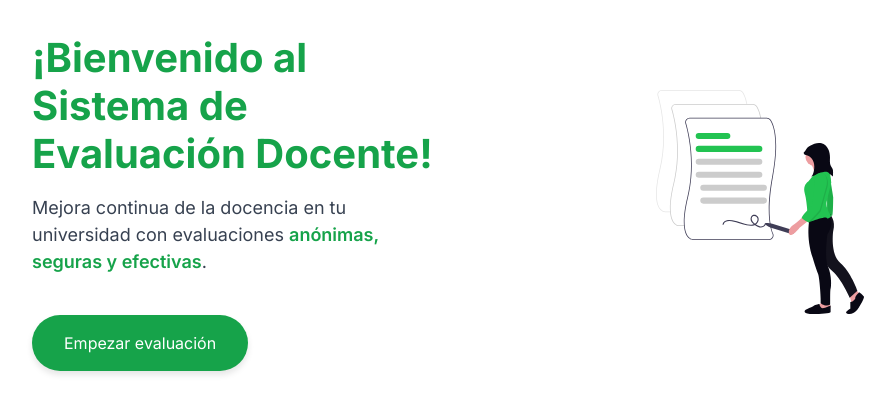
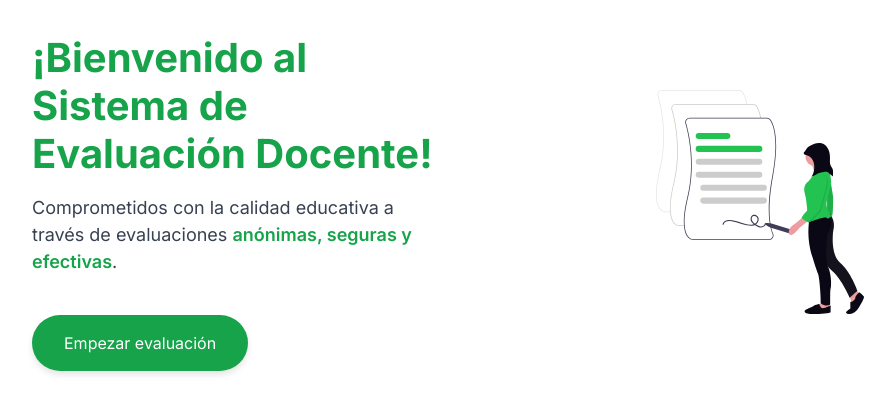
Before and after one commit to paultb3/sistema-evaluacion, a Django app: page / in a window 1280 px wide. Shown: the part 154-568 px from the top of the page, without its empty margins (192-1087 px from the left). Run offline with Django 5.2, Linux system fonts and the light colour scheme; some libraries are stand-ins or nearby versions.

Commit message:
modifica el slogan final del dashboard

```diff
--- a/apps/core/templates/dashboard_main.html
+++ b/apps/core/templates/dashboard_main.html
@@ -378,7 +378,7 @@ html, body {
         ¡Bienvenido al <span class="verde">Sistema de Evaluación Docente</span>!
       </h2>
       <p>
-        Mejora continua de la docencia en tu universidad con evaluaciones
+       Comprometidos con la calidad educativa a través de evaluaciones
         <span class="resaltado">anónimas, seguras y efectivas</span>.
       </p>
       <div class="boton-contenedor">
```
